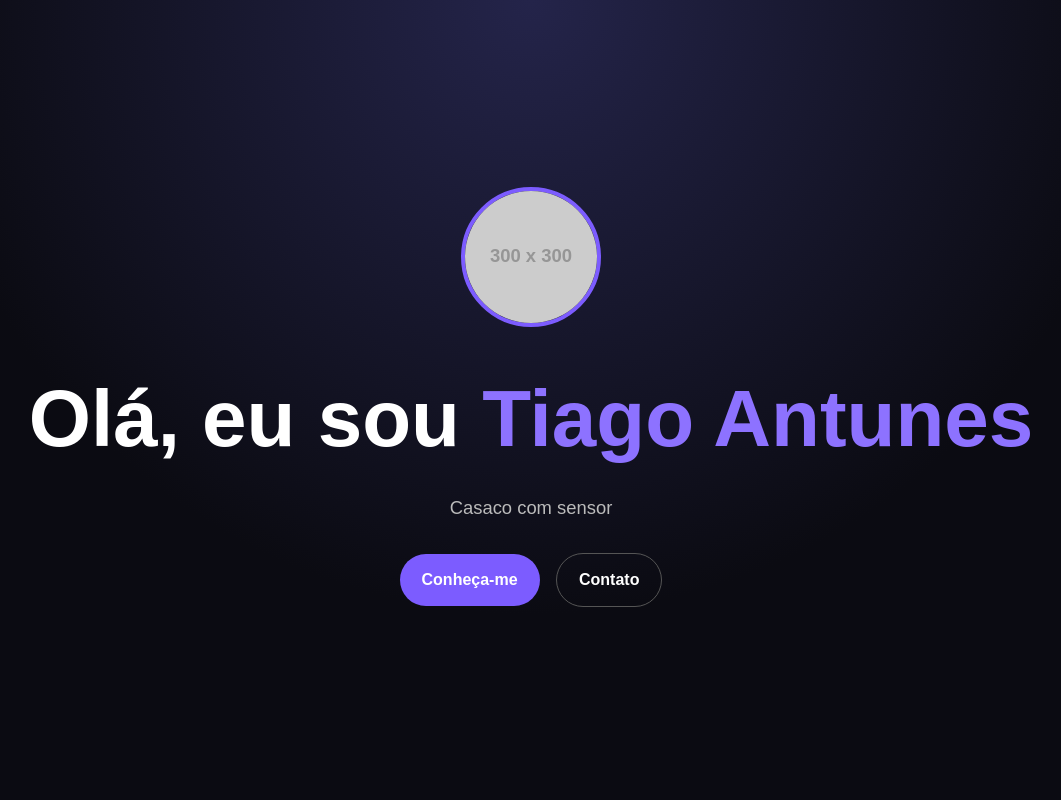
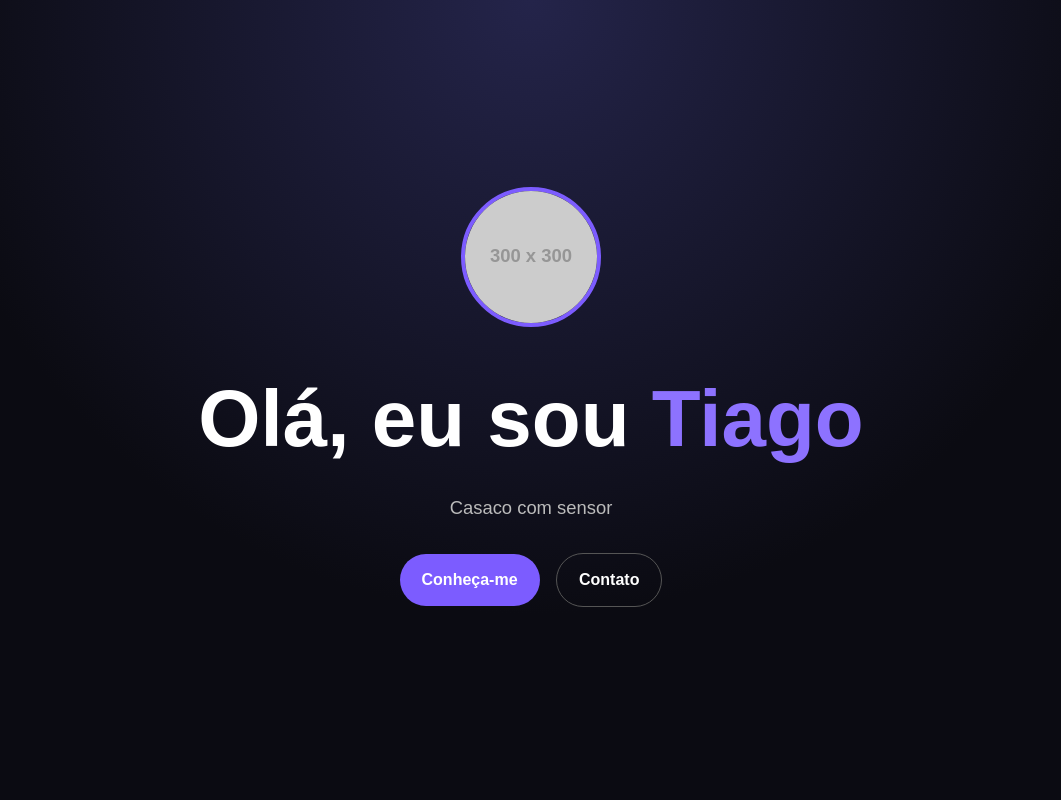
Before and after one commit to antunestiago967/Site-Tiago-casaco, a plain HTML site: page index.html in a window 1280 px wide. Shown: the top 800 px of the page, without its empty margins (109-1170 px from the left). Drawn offline with Linux system fonts and the light colour scheme; placeholder pictures from the web are drawn by us.

Commit message:
Change name in header to 'Tiago'w
Updated the name in the header from 'Tiago Antunes' to 'Tiago'.

```diff
--- a/index.html
+++ b/index.html
@@ -70,7 +70,7 @@
       <img class="avatar" src="https://placehold.co/300x300" alt="Minha foto">
 
       <!-- TROQUE SEU NOME AQUI -->
-      <h1>Olá, eu sou <span class="highlight">Tiago Antunes</span></h1>
+      <h1>Olá, eu sou <span class="highlight">Tiago</span></h1>
 
       <!-- TROQUE SUA DESCRIÇÃO AQUI -->
       <p class="subtitle">Casaco com sensor</p>
```
